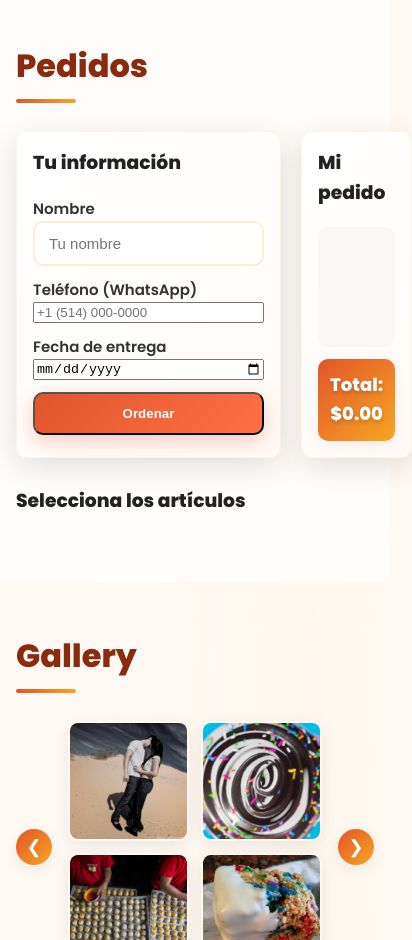
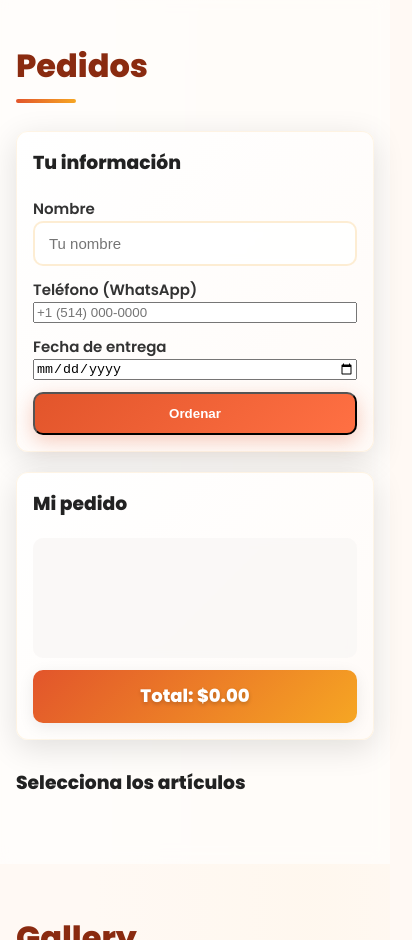
Before and after one commit to marindrake/tulum, a website: page index.html in a window 390 px wide. Shown: the part 6760-7700 px from the top of the page, 412 px wide, since content can reach past the window. Drawn offline with Linux system fonts and the light colour scheme.

Commit message:
Mejorar responsive de seccion Pedidos en mobile

```diff
--- a/css/styles.css
+++ b/css/styles.css
@@ -388,6 +388,7 @@ h2::after{
   .g-item{height:120px}
   .carousel-nav{width:36px;height:36px;font-size:18px}
   .form-grid{grid-template-columns:1fr}
+  .orders-grid{grid-template-columns:1fr}
   .menu-thumb{display:none}
   .hero h1{font-size:24px}
   .hero-logo{width:120px}
```
